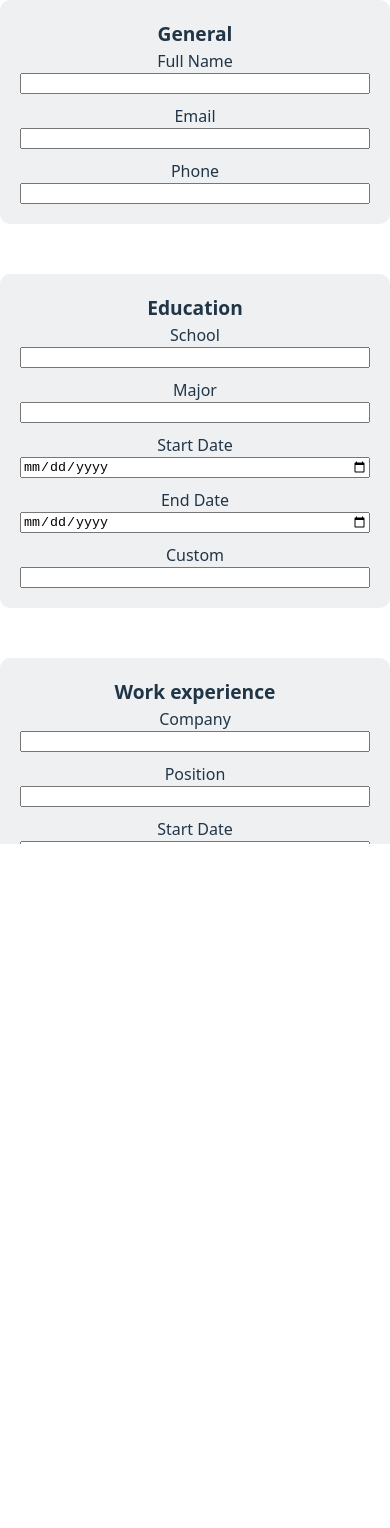
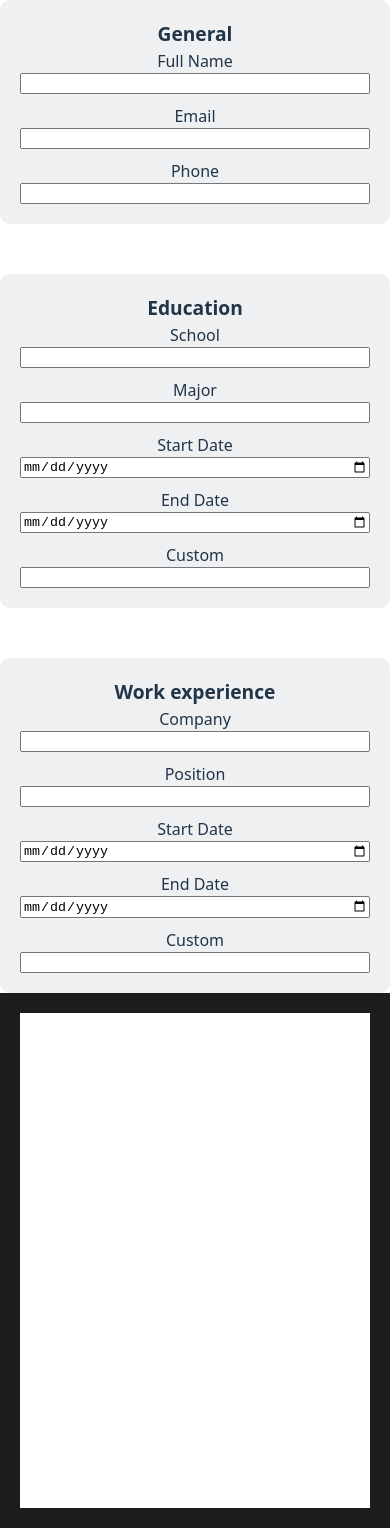
Before and after one commit to blariise/The-Odin-Project, a React (Vite) app: page / in a window 390 px wide. Before the commit the page ends 844 px from the top, so only its background shows below. Built offline with nearby package versions, Linux system fonts and the light colour scheme.

Commit message:
Makes full responsive panels

```diff
--- a/src/components/Document.jsx
+++ b/src/components/Document.jsx
@@ -3,5 +3,14 @@ import "../styles/Document.css";
 export default function Document() {
   return (
     <div className={"document"}>
-    </div>);
+      <Preview/>
+    </div>
+  );
 }
+
+function Preview() {
+  return (
+    <div className={"preview"}>
+    </div>
+  );
+}
--- a/src/styles/Document.css
+++ b/src/styles/Document.css
@@ -1,3 +1,30 @@
 .document {
+  display: flex;
+  justify-content: center;
+  align-items: center;
   background-color: #1C1C1C;
 }
+
+.preview {
+  height: 80%;
+  background-color: #FFFFFF;
+  aspect-ratio: 1 / 1.4142;
+}
+
+
+@media (max-width: 800px) {
+  .preview {
+    transform: scale(0.55);
+  }
+}
+
+@media (max-width: 425px) {
+  .preview {
+    transform: scale(1);
+    height: 100%;
+  }
+  .document {
+    display: block;
+    padding: 20px;
+  }
+}
--- a/src/styles/Options.css
+++ b/src/styles/Options.css
@@ -47,3 +47,9 @@
     padding: 0;
   }
 }
+
+@media (max-width: 425px) {
+  .options {
+    overflow: visible;
+  }
+}
```
